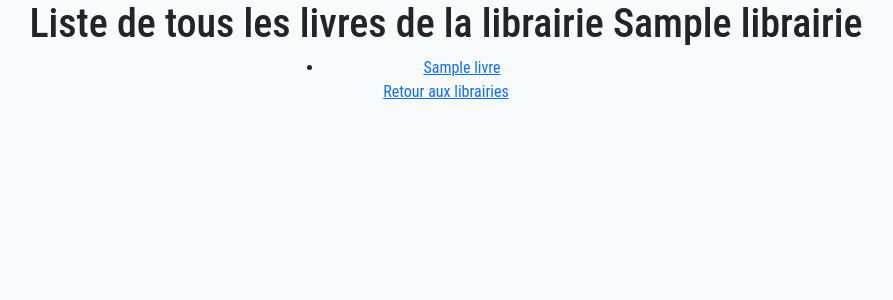
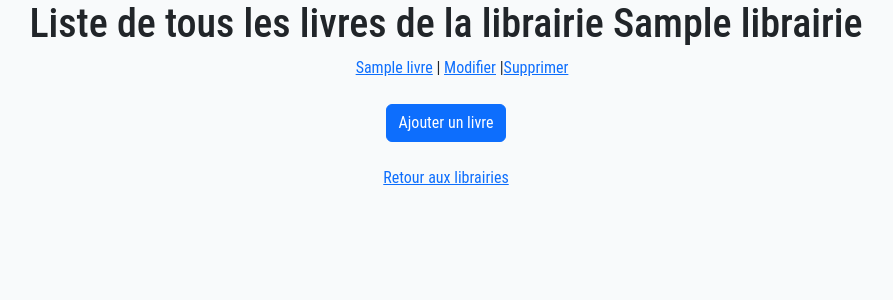
Before and after one commit to elmohriothmane/library-management-system, a Django app: page /libraries/1/livres/ in a window 1280 px wide. Shown: the part 127-427 px from the top of the page, without its empty margins (194-1087 px from the left). Run offline with Django 4.2, Linux system fonts and the light colour scheme; a user stored in the database is signed in; tables that the repository leaves empty hold one stand-in row (values such as "Sample post"); some libraries are stand-ins or nearby versions.

Commit message:
crud livres

```diff
--- a/app/library/forms.py
+++ b/app/library/forms.py
@@ -1,33 +1,71 @@
 from django import forms
 from django.contrib.auth.forms import UserCreationForm
-from .models import Utilisateur
+from django.forms import ModelForm
+
+from .models import Utilisateur, Livre, Librairie
 
 ROLE = (
-        ('libraire', 'ROLE_LIBRRAIRE'),
-        ('client', 'ROLE_CLIENT')
-    )
+    ('libraire', 'ROLE_LIBRRAIRE'),
+    ('client', 'ROLE_CLIENT')
+)
+
 
 class SignUpForm(UserCreationForm):
-    first_name = forms.CharField(max_length=12, min_length=4, required=True,error_messages={
-        "required":"First Name is required",
-        "max_length":"First Name is required",})
+    first_name = forms.CharField(max_length=12, min_length=4, required=True, error_messages={
+        "required": "First Name is required",
+        "max_length": "First Name is required", })
 
-    last_name = forms.CharField(max_length=12, min_length=4, required=True,error_messages={
-        "required":"Last Name is required",
-        "max_length":"Last Name is required",})
+    last_name = forms.CharField(max_length=12, min_length=4, required=True, error_messages={
+        "required": "Last Name is required",
+        "max_length": "Last Name is required", })
 
-    username = forms.CharField(max_length=12, min_length=4, required=True,error_messages={
-        "required":"User Name is required",
-        "max_length":"User Name is required",})
+    username = forms.CharField(max_length=12, min_length=4, required=True, error_messages={
+        "required": "User Name is required",
+        "max_length": "User Name is required", })
 
-    email = forms.EmailField(required=True,error_messages={
-        "required":"Email Name is required",})
+    email = forms.EmailField(required=True, error_messages={
+        "required": "Email Name is required", })
 
-    numero_telephone=forms.CharField(max_length=10,required=False,error_messages={
-        "required":"Phone Number is required",})
+    numero_telephone = forms.CharField(max_length=10, required=False, error_messages={
+        "required": "Phone Number is required", })
 
-    role =forms.ChoiceField(choices = ROLE, label="", initial='', widget=forms.Select(), required=True)
+    role = forms.ChoiceField(choices=ROLE, label="", initial='', widget=forms.Select(), required=True)
 
     class Meta:
         model = Utilisateur
-        fields = ('first_name', 'last_name', 'username', 'email','numero_telephone', 'password1', 'password2', 'role')
+        fields = ('first_name', 'last_name', 'username', 'email', 'numero_telephone', 'password1', 'password2', 'role')
+
+
+class LivreForm(ModelForm):
+    nom = forms.CharField(max_length=200, required=True, error_messages={
+        "required": "Title is required",
+        "max_length": "Title is required", })
+
+    auteur = forms.CharField(max_length=50, required=True, error_messages={
+        "required": "Author is required",
+        "max_length": "Author is required", })
+
+    jaquette = forms.CharField(max_length=100, required=True, error_messages={
+        "required": "Description is required",
+        "max_length": "Description is required", })
+
+    editeur = forms.CharField(max_length=100, required=True, error_messages={
+        "required": "Editor is required",
+        "max_length": "Editor is required", })
+
+    collection = forms.CharField(max_length=100, required=True, error_messages={
+        "required": "Collection is required",
+        "max_length": "Collection is required", })
+
+    genre = forms.CharField(max_length=100, required=True, error_messages={
+        "required": "Genre is required",
+        "max_length": "Genre is required", })
+
+    is_disponible = forms.BooleanField(required=False)
+
+    librairie = forms.ModelChoiceField(queryset=Librairie.objects.all(), required=True, error_messages={
+        "required": "Library is required", })
+
+    class Meta:
+        model = Livre
+        fields = ('nom', 'auteur', 'jaquette', 'editeur', 'collection', 'genre', 'is_disponible', 'librairie')
--- a/app/library/urls.py
+++ b/app/library/urls.py
@@ -14,4 +14,7 @@ urlpatterns = [
     path('libraries/<int:library_id>/livres/', views.detail_library_livres, name='detail_library_livres'),
     path('livres/<int:livre_id>/emprunter', views.emprunter_livre, name='emprunter_livre'),
     path('livres/<int:livre_id>/rendre', views.rendre_livre, name='rendre_livre'),
+    path('library/<int:library_id>/livres/new', views.new_livre, name='new_livre'),
+    path('livres/<int:livre_id>/edit', views.edit_livre, name='edit_livre'),
+    path('livres/<int:livre_id>/delete', views.delete_livre, name='delete_livre'),
 ]
--- a/app/library/views.py
+++ b/app/library/views.py
@@ -1,9 +1,10 @@
 from datetime import datetime
 
 from dateutil.relativedelta import relativedelta
+from django.http import HttpResponseRedirect
 from django.shortcuts import render, redirect
 from .models import Librairie, Livre, Emprunt
-from .forms import SignUpForm
+from .forms import SignUpForm, LivreForm
 from django.contrib.auth.forms import AuthenticationForm
 from django.contrib import messages
 from django.contrib.auth import login, authenticate, logout
@@ -139,6 +140,50 @@ def rendre_livre(request, livre_id):
     return render(request, 'library/show_livre.html', data)
 
 
+def new_livre(request, library_id):
+    if request.user.is_authenticated:
+        if request.user.role == "libraire":
+            if request.method == 'POST':
+                form = LivreForm(request.POST)
+                if form.is_valid():
+                    form.save()
+                    return HttpResponseRedirect("/libraries/" + str(library_id) + "/livres")
+            else:
+                form = LivreForm()
+            return render(request, 'livre/new_livre.html', {'form': form})
+        else:
+            return HttpResponseRedirect("/libraries/" + str(library_id) + "/livres")
+
+    return HttpResponseRedirect("/libraries/" + str(library_id) + "/livres")
+
+
+def edit_livre(request, livre_id):
+    if request.user.is_authenticated:
+        if request.user.role == "libraire":
+            livre = Livre.objects.get(pk=livre_id)
+            if request.method == 'POST':
+                form = LivreForm(request.POST, instance=livre)
+                if form.is_valid():
+                    form.save()
+                    return HttpResponseRedirect("/libraries/" + str(livre.librairie.id) + "/livres")
+            else:
+                form = LivreForm(instance=livre)
+            return render(request, 'livre/new_livre.html', {'form': form})
+        else:
+            return redirect('index_libraries')
+
+    return redirect('index_libraries')
+
+
+def delete_livre(request, livre_id):
+    if request.user.is_authenticated and request.user.role == "libraire":
+        livre = Livre.objects.get(pk=livre_id)
+        livre.delete()
+        return HttpResponseRedirect("/libraries/" + str(livre.librairie.id) + "/livres")
+
+    return redirect('index_libraries')
+
+
 def signup(request):
     if request.method == 'POST':
         form = SignUpForm(request.POST)
--- a/app/templates/base.html
+++ b/app/templates/base.html
@@ -6,7 +6,7 @@
     <meta charset="UTF-8">
     <meta http-equiv="X-UA-Compatible" content="IE=edge">
     <meta name="viewport" content="width=device-width, initial-scale=1.0">
-
+    <link rel="icon" href="{% static 'images/favicon.png' %}" />
     <link rel="stylesheet" href="https://cdn.jsdelivr.net/npm/bootstrap@5.2.2/dist/css/bootstrap.min.css"></link>
     <link rel="stylesheet" href="https://use.fontawesome.com/releases/v5.6.1/css/all.css" integrity="sha384-gfdkjb5BdAXd+lj+gudLWI+BXq4IuLW5IT+brZEZsLFm++aCMlF1V92rMkPaX4PP" crossorigin="anonymous">
 
--- a/app/templates/library/livres.html
+++ b/app/templates/library/livres.html
@@ -5,11 +5,26 @@
         <h1>Liste de tous les livres de la librairie {{ library.label }}</h1>
         <ul style="width: 30%; margin: 0 auto">
             {% for livre in livres %}
-                <li><a href="/livres/{{ livre.id }}/">{{ livre.nom }}</a></li>
+                <li class="d-inline"><a href="/livres/{{ livre.id }}/">{{ livre.nom }}</a></li>
+                {% if user and user.role == "libraire" %}
+                    | <a href="{% url 'edit_livre' livre.id %}" class="d-inline">Modifier</a>
+                    |<a href="{% url 'delete_livre' livre.id %}" class="d-inline"
+                        onclick="return confirm('Êtes-vous sûr de vouloir supprimer ce livre ?')">Supprimer</a>
+                {% endif %}
+                <br>
             {% endfor %}
         </ul>
     {% else %}
         <p>Aucun livre trouvé.</p>
     {% endif %}
-    <a href="/">Retour aux librairies</a>
+
+    <div class="mt-4 mb-4">
+        {% if user and user.role == "libraire" %}
+            <a href="{% url 'new_livre' library.id %}" class="btn btn-primary">Ajouter un livre</a>
+        {% endif %}
+    </div>
+
+    <div>
+        <a href="/">Retour aux librairies</a>
+    </div>
 {% endblock %}
--- a/app/templates/library/show.html
+++ b/app/templates/library/show.html
@@ -11,4 +11,8 @@
     <p>Voir les livres disponibles de cette librairie <a href="{% url 'detail_library_livres' library.id %}">en cliquant
         ici</a>.</p>
     <p>Retourner à la liste des librairies <a href="{% url 'index_libraries' %}">en cliquant ici</a>.</p>
+
+    {% if user and user.role == "libraire" %}
+        <a href="{% url 'new_livre' library.id %}" class="btn btn-primary">Ajouter un livre</a>
+    {% endif %}
 {% endblock %}
```
Also changed, not shown: app/templates/livre/new_livre.html (added, +25 -0 lines), app/static/images/favicon.png (added).
